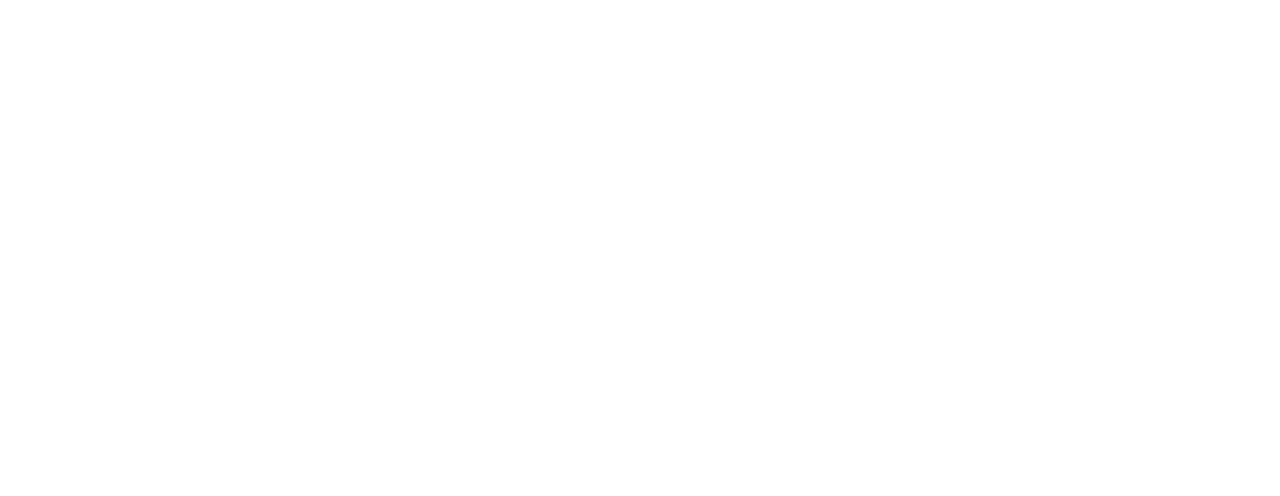
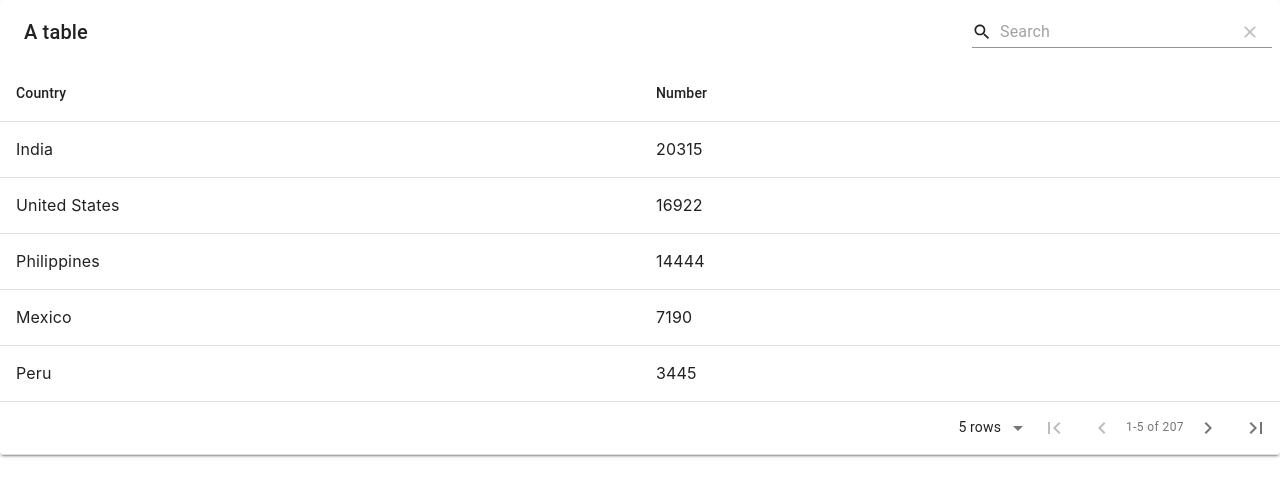
Before and after one commit to muhammadalics/dataviz_mockup, a React (Create React App) app: page / in a window 1280 px wide. Shown: the top 496 px of the page. Built offline with nearby package versions, Linux system fonts and the light colour scheme; no server answers.

Commit message:
Basic table is working now

```diff
--- a/package.json
+++ b/package.json
@@ -3,10 +3,13 @@
   "version": "0.1.0",
   "private": true,
   "dependencies": {
+    "@material-ui/core": "^4.11.3",
+    "@material-ui/icons": "^4.11.2",
     "@testing-library/jest-dom": "^5.11.4",
     "@testing-library/react": "^11.1.0",
     "@testing-library/user-event": "^12.1.10",
     "d3": "^6.6.2",
+    "material-table": "^1.69.2",
     "react": "^17.0.2",
     "react-dom": "^17.0.2",
     "react-scripts": "4.0.3",
--- a/src/App.js
+++ b/src/App.js
@@ -3,6 +3,7 @@
 import CountryData from './data/example_countries.json';
 import BarChart from './components/barchart/barchart.component'
 import LocationsOnMap from './components/map/map.component'
+import Table from './components/table/table.component'
 
 
 
@@ -15,6 +16,7 @@
     super()
 
     const data = require('./data/example_countries.json');
+    console.log(data);
     console.log(data['country_counts']);
     console.log(Object.values(data['country_counts']).slice(1,10));
 
@@ -24,7 +26,8 @@
       width: 1000,
       height: 600,
       id: "barchart",
-      locationdata: Object.values(data['last_hour_locations'])
+      locationdata: Object.values(data['last_hour_locations']),
+      countrydata: data['country_counts']
 
     }
 
@@ -41,15 +44,11 @@
     <div className="App">
 
     {/* <BarChart id= {this.state.id} data={this.state.data} width={this.state.width} height={this.state.height} /> */}
+    {/* <div id="barchart"></div> */}
+    {/* <LocationsOnMap data={this.state.locationdata}/> */}
+    {/* <div id="location"></div> */}
 
-
-
-    <div id="barchart"></div>
-
-    <LocationsOnMap data={this.state.locationdata}/>
-
-    <div id="location"></div>
-
+      <Table title="A table" tabdata={this.state.countrydata}  />
 
   </div>
     )
--- a/src/components/barchart/barchart.component.jsx
+++ b/src/components/barchart/barchart.component.jsx
@@ -42,8 +42,6 @@
             .data(data)
             .enter()
             .append("rect")
-            // .attr("x", (d, i) => i * 70)
-            // .attr("y", (d, i) => h - 10 * d)
             .attr("x", (d, i) => x(i))
             .attr("y", (d, i) => y(d))
             .attr("width", x.bandwidth)
--- /dev/null
+++ b/src/components/table/table.component.jsx
@@ -0,0 +1,107 @@
+import React, {forwardRef} from 'react';
+import MaterialTable from 'material-table';
+import AddBox from '@material-ui/icons/AddBox';
+import ArrowDownward from '@material-ui/icons/ArrowDownward';
+import Check from '@material-ui/icons/Check';
+import ChevronLeft from '@material-ui/icons/ChevronLeft';
+import ChevronRight from '@material-ui/icons/ChevronRight';
+import Clear from '@material-ui/icons/Clear';
+import DeleteOutline from '@material-ui/icons/DeleteOutline';
+import Edit from '@material-ui/icons/Edit';
+import FilterList from '@material-ui/icons/FilterList';
+import FirstPage from '@material-ui/icons/FirstPage';
+import LastPage from '@material-ui/icons/LastPage';
+import Remove from '@material-ui/icons/Remove';
+import SaveAlt from '@material-ui/icons/SaveAlt';
+import Search from '@material-ui/icons/Search';
+import ViewColumn from '@material-ui/icons/ViewColumn';
+
+
+class Table extends React.Component {
+
+    constructor(props) {
+        super(props)
+
+        this.state = {
+            data : { a: 1, b:2, c:3},
+            data1: 0
+        }
+        // const data = { a: 1, b:2, c:3};
+
+
+
+        this.tableIcons = {
+            Add: forwardRef((props, ref) => <AddBox {...props} ref={ref} />),
+            Check: forwardRef((props, ref) => <Check {...props} ref={ref} />),
+            Clear: forwardRef((props, ref) => <Clear {...props} ref={ref} />),
+            Delete: forwardRef((props, ref) => <DeleteOutline {...props} ref={ref} />),
+            DetailPanel: forwardRef((props, ref) => <ChevronRight {...props} ref={ref} />),
+            Edit: forwardRef((props, ref) => <Edit {...props} ref={ref} />),
+            Export: forwardRef((props, ref) => <SaveAlt {...props} ref={ref} />),
+            Filter: forwardRef((props, ref) => <FilterList {...props} ref={ref} />),
+            FirstPage: forwardRef((props, ref) => <FirstPage {...props} ref={ref} />),
+            LastPage: forwardRef((props, ref) => <LastPage {...props} ref={ref} />),
+            NextPage: forwardRef((props, ref) => <ChevronRight {...props} ref={ref} />),
+            PreviousPage: forwardRef((props, ref) => <ChevronLeft {...props} ref={ref} />),
+            ResetSearch: forwardRef((props, ref) => <Clear {...props} ref={ref} />),
+            Search: forwardRef((props, ref) => <Search {...props} ref={ref} />),
+            SortArrow: forwardRef((props, ref) => <ArrowDownward {...props} ref={ref} />),
+            ThirdStateCheck: forwardRef((props, ref) => <Remove {...props} ref={ref} />),
+            ViewColumn: forwardRef((props, ref) => <ViewColumn {...props} ref={ref} />)
+          };
+
+
+
+
+
+
+
+
+    }
+
+    componentDidMount() {
+        // this.createTable();
+        console.log(this.props.tabdata)
+        this.formatData(this.props.tabdata);
+    }
+
+    formatData = (pairs) => {
+        var formattedData = []
+        for (const [key, value] of Object.entries(pairs)) {
+            console.log(`${key}: ${value}`);
+            formattedData.push({name: key, num: value})
+          }
+          console.log(formattedData);
+          this.setState({data1 : formattedData});
+    }
+
+
+
+
+
+
+
+
+    render() {
+
+        const cols =[
+            {title: 'Country', field: 'name'},
+            {title: 'Number', field: 'num'}
+        ]
+
+
+        return (
+
+            <div>
+                {/* {this.formatData(this.data)} */}
+                <MaterialTable title={this.props.title} data={this.state.data1} columns={cols} icons={this.tableIcons}/>
+                {/* <MaterialTable title='a table' data={this.state.data1} columns={cols}/> */}
+
+            </div>
+        )
+    }
+
+}
+
+
+export default Table;
```
Also changed, not shown: 1 other file (tests, documents, lock files or other folders).
